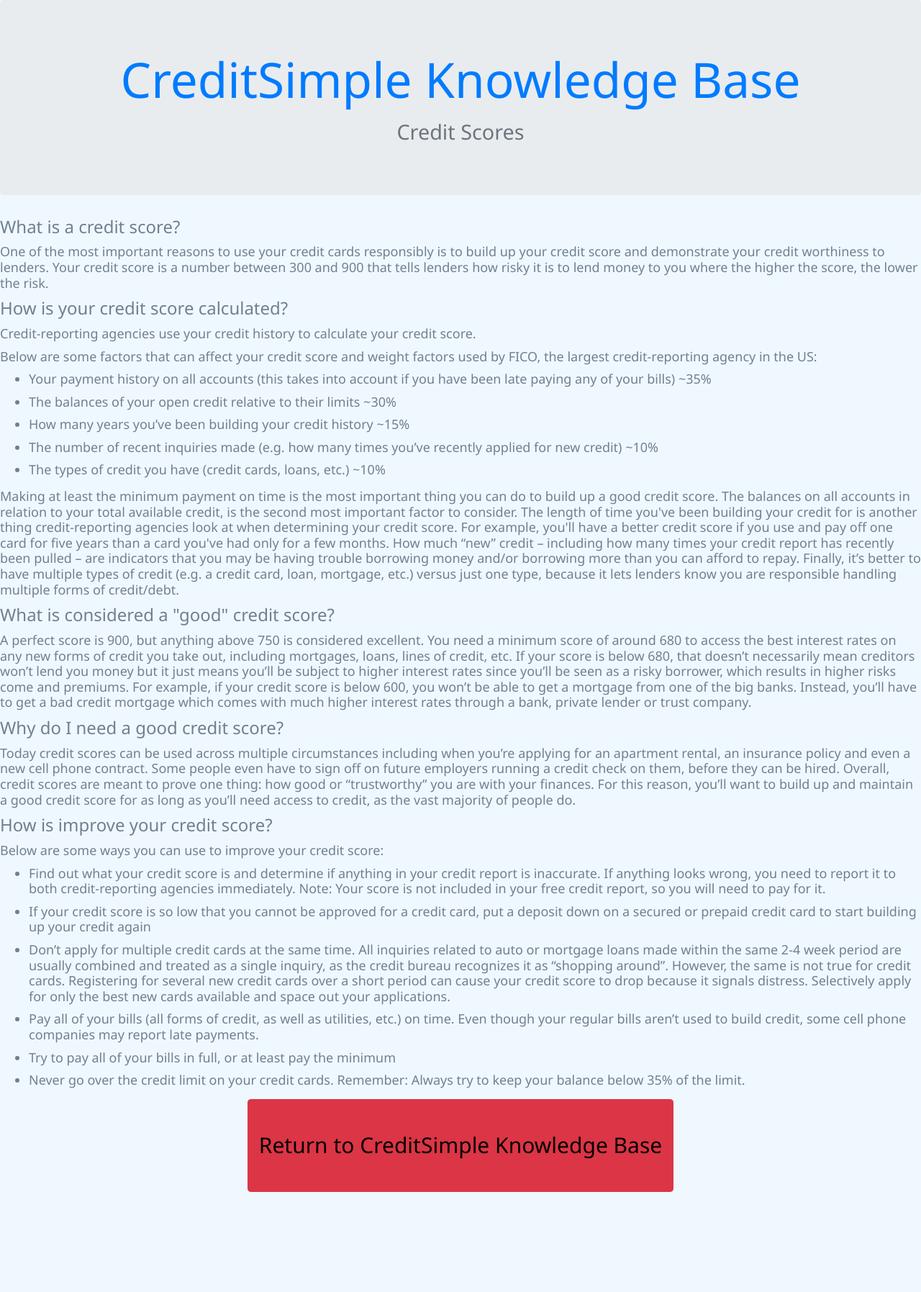
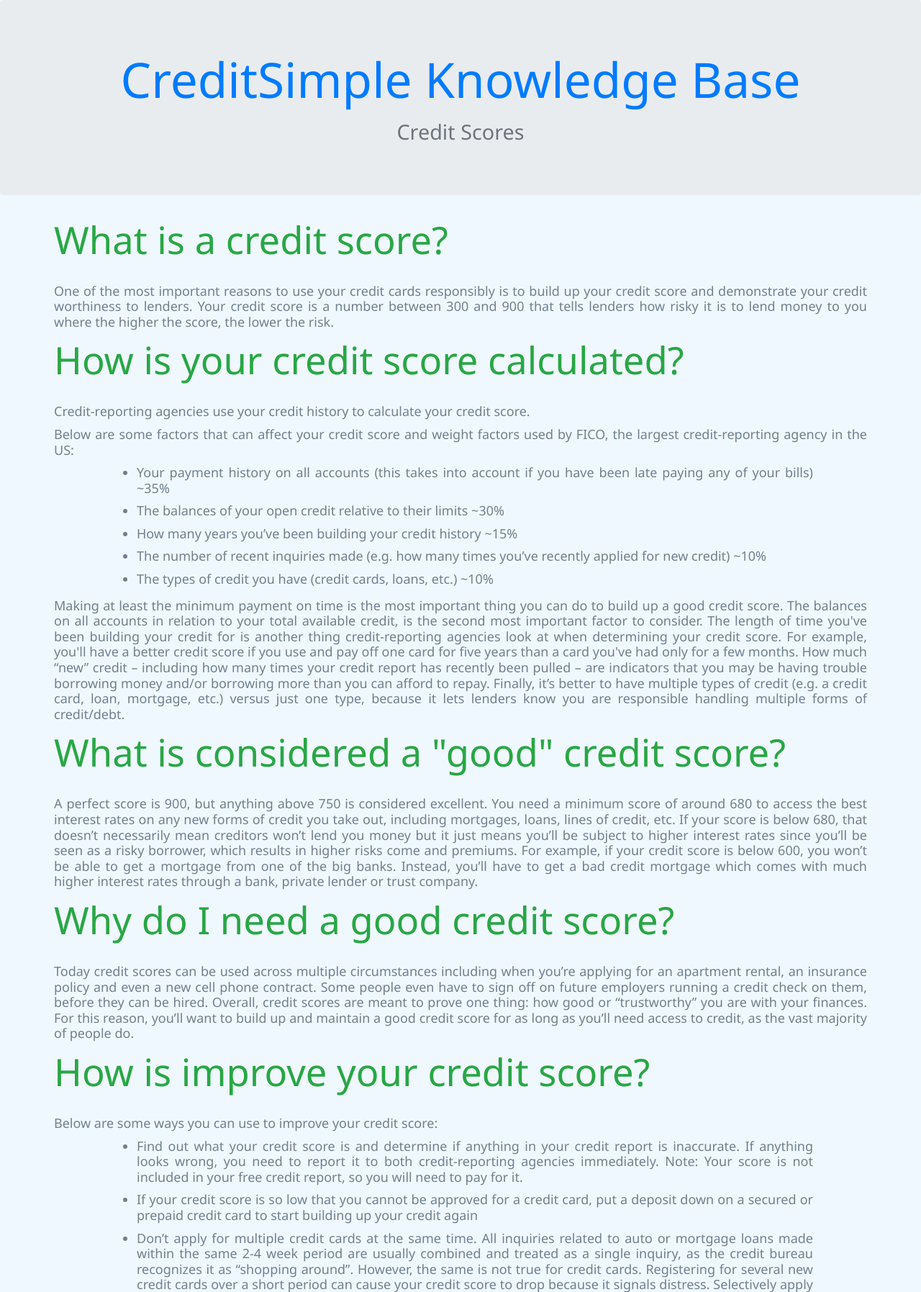
Before and after one commit to NinoS99/MSCI342Project, a PHP site: page /creditScores.php in a window 1280 px wide. Shown: the top 1795 px of the page at 72% size. Before the commit the page ends 1656 px from the top, so only its background shows below. Run offline with PHP 8.4, Linux system fonts and the light colour scheme.

Commit message:
KB GUI Fix
Updated pages of KB that were on deprecated format. All pages now match survey and all otehr v4 graphical changes

```diff
--- a/creditScores.php
+++ b/creditScores.php
@@ -13,6 +13,8 @@
         <!--Create text styles-->
         <style type = "text/css"> h1 {color:black}</style>
         <style type = "text/css"> h2 {color:black}</style>
+        <style type = "text/css"> h3 {text-align: justify; padding-left: 75px; padding-right: 75px; padding-bottom: 20px}</style>
+        <style type = "text/css"> h5 {text-align: justify; padding-left: 75px; padding-right: 75px}</style>
 
 		<!--Import relevant style sheets-->
 		<meta name="viewport" content="width=device-width, initial-scale=1">
@@ -30,11 +32,11 @@
         </div>
 
 <!--Outline of credit scores-->
-   <h3> What is a credit score? </h3>
+   <h3 class="display-4 text-success"> What is a credit score? </h3>
    <h5> One of the most important reasons to use your credit cards responsibly is to build up your credit score and demonstrate your credit worthiness to lenders. Your credit score is a number between 300 and 900 that tells lenders how risky it is to lend money to you where the higher the score, the lower the risk. </h5>
 
 <!--Outline of how credit score is calculated-->
-   <h3> How is your credit score calculated? </h3>
+   <h3 class="display-4 text-success"> How is your credit score calculated? </h3>
    <h5> Credit-reporting agencies use your credit history to calculate your credit score. </h5>
 
 <!--Credit score factors-->
@@ -51,15 +53,15 @@
     <h5> Making at least the minimum payment on time is the most important thing you can do to build up a good credit score. The balances on all accounts in relation to your total available credit, is the second most important factor to consider. The length of time you've been building your credit for is another thing credit-reporting agencies look at when determining your credit score. For example, you'll have a better credit score if you use and pay off one card for five years than a card you've had only for a few months. How much “new” credit – including how many times your credit report has recently been pulled – are indicators that you may be having trouble borrowing money and/or borrowing more than you can afford to repay. Finally, it’s better to have multiple types of credit (e.g. a credit card, loan, mortgage, etc.) versus just one type, because it lets lenders know you are responsible handling multiple forms of credit/debt. </h5>
 
 <!--Outline of what is a good credit score -->
-   <h3> What is considered a "good" credit score? </h3>
+   <h3 class="display-4 text-success"> What is considered a "good" credit score? </h3>
    <h5> A perfect score is 900, but anything above 750 is considered excellent. You need a minimum score of around 680 to access the best interest rates on any new forms of credit you take out, including mortgages, loans, lines of credit, etc. If your score is below 680, that doesn’t necessarily mean creditors won’t lend you money but it just means you’ll be subject to higher interest rates since you’ll be seen as a risky borrower, which results in higher risks come and premiums. For example, if your credit score is below 600, you won’t be able to get a mortgage from one of the big banks. Instead, you’ll have to get a bad credit mortgage which comes with much higher interest rates through a bank, private lender or trust company. </h5>
 
 <!--Outline of why a person should have a good credit score -->
-   <h3> Why do I need a good credit score? </h3>
+   <h3 class="display-4 text-success"> Why do I need a good credit score? </h3>
    <h5> Today credit scores can be used across multiple circumstances including when you’re applying for an apartment rental, an insurance policy and even a new cell phone contract. Some people even have to sign off on future employers running a credit check on them, before they can be hired. Overall, credit scores are meant to prove one thing: how good or “trustworthy” you are with your finances. For this reason, you’ll want to build up and maintain a good credit score for as long as you’ll need access to credit, as the vast majority of people do. </h5>
 
 <!--Outline of how to improve your credit score-->
-   <h3> How is improve your credit score? </h3>
+   <h3 class="display-4 text-success"> How is improve your credit score? </h3>
     <h5>Below are some ways you can use to improve your credit score: <h5>
     <ul>
     <h5> <li>Find out what your credit score is and determine if anything in your credit report is inaccurate. If anything looks wrong, you need to report it to both credit-reporting agencies immediately. Note: Your score is not included in your free credit report, so you will need to pay for it. </li> </h5>
```
